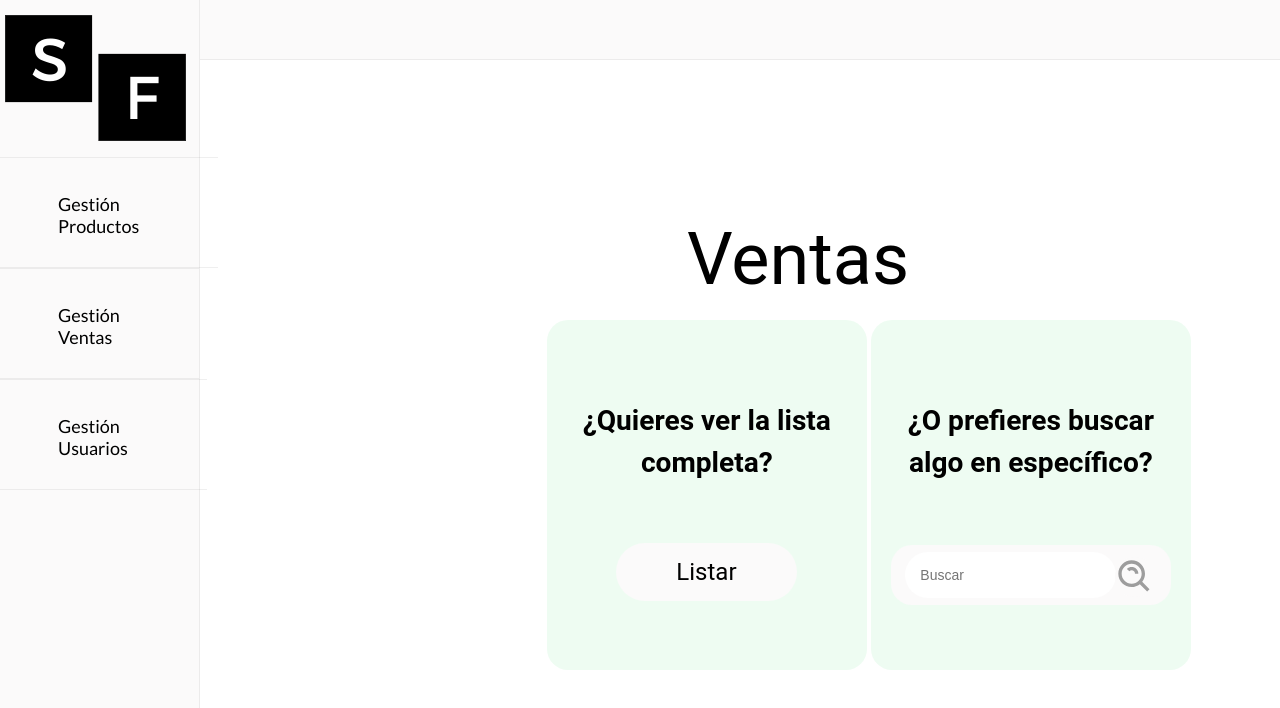
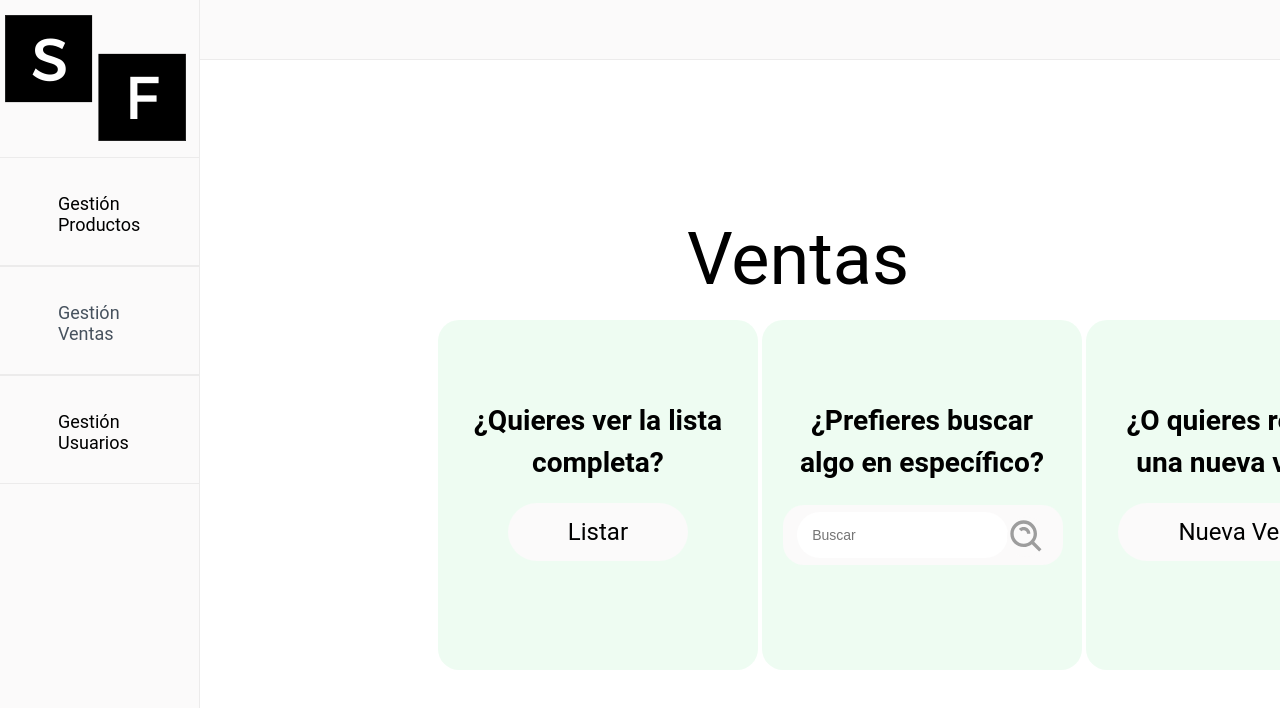
Before and after one commit to johiny/Sell_In_A_Flash, a React (Create React App) app: page /Maestro-Ventas in a window 1280 px wide. Shown: the top 708 px of the page. Built offline with nearby package versions, Linux system fonts and the light colour scheme.

Commit message:
Caja para registrar nueva venta agregada

```diff
--- a/src/components/BuscarOption.jsx
+++ b/src/components/BuscarOption.jsx
@@ -2,7 +2,7 @@ import Buscador from "components/Buscador.jsx"
 const BuscarOption = () =>{
     return(
         <div className="cuerpo_central__opciones-caja2">
-            <h3>¿O prefieres buscar<br></br> algo en específico?</h3>
+            <h3>¿Prefieres buscar<br></br> algo en específico?</h3>
             <Buscador estilo="Buscador_index_Ventas"/>
         </div>
     )
--- /dev/null
+++ b/src/components/CajaOption.jsx
@@ -0,0 +1,11 @@
+import BotonJ from "components/BotonJ.jsx"
+const CajaOption = (props) =>{
+    return(
+        <div className={props.estilo}>
+            <h3>{props.titulo}<br></br>{props.subtitulo}</h3>
+            <BotonJ className="Button_grande" mensaje={props.mensajeboton} link ={props.link}></BotonJ>
+        </div>
+    )
+}
+
+export default CajaOption;
--- a/src/components/ListarOption.jsx
+++ /dev/null
@@ -1,11 +0,0 @@
-import BotonJ from "components/BotonJ.jsx"
-const ListarOption = () =>{
-    return(
-        <div className="cuerpo_central__opciones-caja1">
-            <h3>¿Quieres ver la lista<br></br> completa?</h3>
-            <BotonJ className="Button_grande" mensaje="Listar" link ="/Maestro-Ventas/Table"></BotonJ>
-        </div>
-    )
-}
-
-export default ListarOption;
--- a/src/components/NavBars.jsx
+++ b/src/components/NavBars.jsx
@@ -16,7 +16,7 @@ const NavBars = () => {
             <Link to="/index"><img id="logo" src={Logo} alt="logo SF"></img></Link>
             <ul id="leftbar_links">
                 <li>Gestión Productos</li>
-                <li>Gestión Ventas</li>
+                <NavLink to="/Maestro-Ventas"><li>Gestión Ventas</li></NavLink>
                 <li>Gestión Usuarios</li>
             </ul>
         </div>
--- a/src/pages/Maestro-Ventas/IndexVentas.jsx
+++ b/src/pages/Maestro-Ventas/IndexVentas.jsx
@@ -1,13 +1,14 @@
 import 'styles/Styles.css';
-import ListarOption from 'components/ListarOption';
+import CajaOption from 'components/CajaOption';
 import BuscarOption from 'components/BuscarOption';
 const IndexVentas = () => {
     return(
     <>
     <h1 className="cuerpo_central__Ventas-index-titulo">Ventas</h1>
     <div className="cuerpo_central__opciones">
-    <ListarOption/>
+    <CajaOption titulo="¿Quieres ver la lista" subtitulo="completa?" mensajeboton="Listar" link="Maestro-Ventas/Table"/>
     <BuscarOption/>
+    <CajaOption titulo="¿O quieres registar" subtitulo="una nueva venta?" mensajeboton="Nueva Venta" link="Maestro-Ventas/NuevaVenta"/>
     </div>
     </>
     )
--- a/src/styles/Styles.css
+++ b/src/styles/Styles.css
@@ -67,9 +67,10 @@ nav li:hover {
 #leftbar li {
   border-bottom: 1px solid rgba(97, 97, 97, 0.1);
   border-top: 1px solid rgba(97, 97, 97, 0.1);
-  font-family: 'Lato',sans-serif;
+  font-family: 'Roboto',sans-serif;
   font-size: 18px;
   font-weight: regular;
+  width: 100%;
 }
 .Logout_logo {
   width: 6%;
@@ -118,10 +119,10 @@ body {
 
 .cuerpo_central__opciones {
   position: absolute;
-  left: 30%;
+  left: 20.5%;
   top: 256px;
   height: 450px;
-  width: 650px;
+  width: 1050px;
 }
 
 .cuerpo_central__opciones div {
@@ -142,9 +143,9 @@ body {
 }
 
 .Button_grande{
-  position: absolute;
-  top: 50%;
-  left: 11%;
+  position: relative;
+  top: 7%;
+  left: 0%;
   border: none;
   padding: 15px 60px;
   font-family: 'Roboto',sans-serif;
@@ -154,22 +155,15 @@ body {
   cursor: pointer;
 }
 
-a {
-  color: #47525E;
-}
-
-a:visited {
-  text-decoration: none;
-}
 
 .cuerpo_central__opciones button:hover {
   background-color: rgba(148, 148, 148, 0.2);
 }
 
 .Buscador_index_Ventas {
-  position: absolute;
-  top: 50%;
-  left: 53%;
+  position: relative;
+  top: 7%;
+  left: 6%;
   height: 0px !important;
   width: 280px !important;
   padding-top: 60px !important;
@@ -203,6 +197,7 @@ a:visited {
   border-radius: 56px;
   border: none;
   background: #FBFAFA;
+  cursor: pointer;
 }
 
 .Buscador_index_Ventas img {
```
